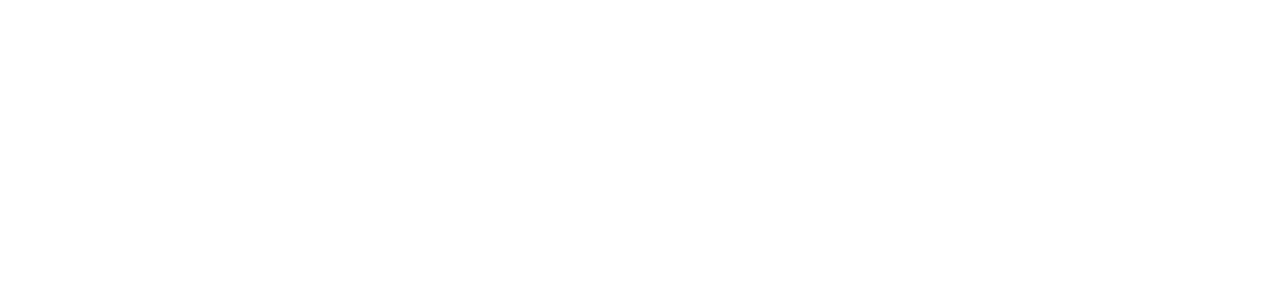
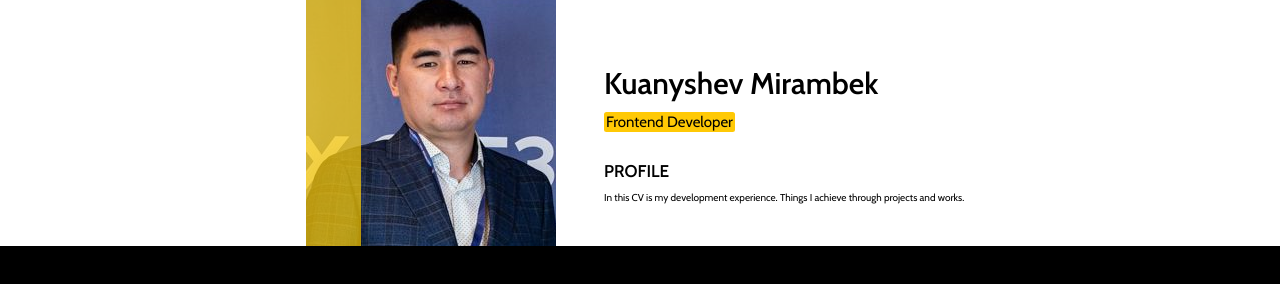
Before and after one commit to miramkuanyshev/rsschool-cv, a plain HTML site: page index.html in a window 1280 px wide. Drawn offline with Linux system fonts and the light colour scheme.

Commit message:
feat: added header

```diff
--- a/index.html
+++ b/index.html
@@ -4,9 +4,39 @@
     <meta charset="UTF-8">
     <meta http-equiv="X-UA-Compatible" content="IE=edge">
     <meta name="viewport" content="width=device-width, initial-scale=1.0">
-    <title>Учеба в RS</title>
     <link rel="stylesheet" href="./style.css">
+
+    <title>CV sample</title>
 </head>
 <body>
+    <header class="header">
+        <div class="container">
+            <div class="header-photo">
+                <div class="header-photo__fon"></div>
+                <img src="./img/profile-photo.png" alt="" class="header-photo__item">
+            </div>
+            <div class="header-information">
+                <h1 class="header-information__title">Kuanyshev Mirambek</h1>
+                <span class="header-information__profession">Frontend Developer</span>
+                <div class="header-information__description description">
+                    <span class="description__title">Profile</span>
+                    <p class="description__text">In this CV is my development experience. Things I achieve through projects and works.</p>
+                </div>
+            </div>
+        </div>
+    </header>
+    <main class="main">
+        <div class="container">
+            <div class="main-left">
+                <div class="main-left__education education">
+
+                </div>
+                <div class="main-left__expertise"></div>
+                <div class="main-left__contacts"></div>
+            </div>
+            <div class="main-right"></div>
+        </div>
+    </main>
+
 </body>
 </html>
--- a/style.css
+++ b/style.css
@@ -1,3 +1,78 @@
+@font-face {
+    font-family: 'Cabin';
+    src: url(./fonts/Cabin-VariableFont_wdth\,wght.ttf);
+}
+
 body {
     margin: 0;
+    font-family: 'Cabin';
+    background-color: black;
+    color: #FFF;
 }
+
+.header {
+    color: #000000;
+    background: #FFF;
+}
+
+.container {
+    display: flex;
+    width: 700px;
+    margin: 0 auto;
+}
+
+.header-photo {
+    margin: -4px 16px;
+    position: relative;
+}
+
+
+.header-information__title {
+    margin: 66px 46px 10px 32px;
+    font-weight: 600;
+    font-size: 30px;
+    line-height: 36px;
+}
+
+.header-photo__fon {
+    width: 55px;
+    height: 250px;
+    background: rgba(255, 205, 4, 0.7);
+    position: absolute;
+}
+
+.header-information__profession {
+    font-weight: 400;
+    font-size: 15px;
+    line-height: 18px;
+    margin-left:  32px;
+    background: #FFC905;
+    border-radius: 2.5px;
+    padding: 1px 2px;
+}
+
+.header-information__description{
+    margin-top: 30px;
+}
+.description__title {
+    font-weight: 600;
+    font-size: 17px;
+    line-height: 21px;
+    margin-left: 32px;
+    text-transform: uppercase;
+}
+
+.description__text {
+    font-weight: 400;
+    font-size: 10px;
+    line-height: 12px;
+    margin-left: 32px;
+}
+
+.main {
+    color: #FFF;
+}
+
+.main-left {
+    width: 47%;
+}
```
Also changed, not shown: fonts/BebasNeue-Regular.ttf (added), fonts/Cabin-VariableFont_wdth,wght.ttf (added), img/profile-photo.png (added), 1 other file.
